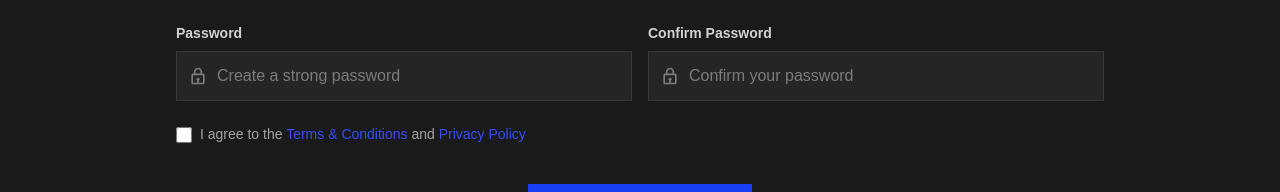
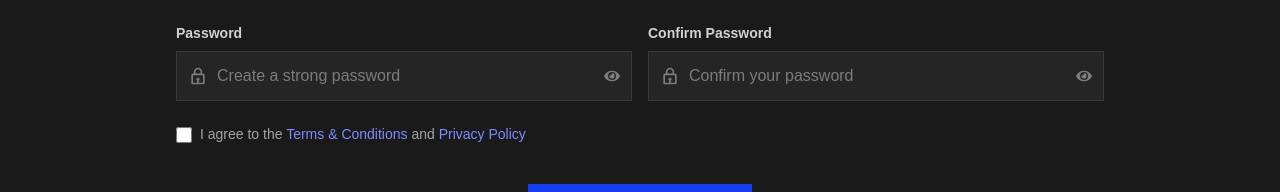
Before and after one commit to blackST4Rez/PAMS, a React (Vite) app in the folder Frontend/: page /register in a window 1280 px wide. Shown: the part 599-791 px from the top of the page. Built offline with nearby package versions, Linux system fonts and the light colour scheme; a web font is replaced by a local one.

Commit message:
Added: Password hidden feature added in the login & register page.

```diff
--- a/Frontend/src/components/Pages/LoginPage.jsx
+++ b/Frontend/src/components/Pages/LoginPage.jsx
@@ -1,8 +1,7 @@
-import { useState } from 'react'
-import { GrLogin } from 'react-icons/gr';;
+import { useState } from 'react';
 import { useNavigate, Link } from 'react-router-dom';
-import { BiUser, BiLock, BiArrowBack } from 'react-icons/bi';
-import { FaExclamationTriangle } from 'react-icons/fa';
+import { BiUser, BiLock, BiArrowFromLeft, BiArrowBack } from 'react-icons/bi';
+import { FaExclamationTriangle, FaEye, FaEyeSlash } from 'react-icons/fa';
 import Header from '../Common/Header';
 import Footer from '../Common/Footer';
 import { useAuth } from '../Context/AuthContext';
@@ -14,6 +13,7 @@ const LoginPage = () => {
     const navigate = useNavigate();
     const [username, setUsername] = useState('');
     const [password, setPassword] = useState('');
+    const [showPassword, setShowPassword] = useState(false);
     const [error, setError] = useState('');
     const [busy, setBusy] = useState(false);
 
@@ -23,12 +23,10 @@ const LoginPage = () => {
         setError('');
         try {
             await login(username, password);
-            /* On success we navigate immediately. The LoginPage unmounts
-               and ProtectedRoute's loader takes over — no reset of `busy`
-               needed, since the component disappears. */
             navigate('/dashboard');
         } catch (err) {
             setError(err.message || 'Login failed');
+        } finally {
             setBusy(false);
         }
     };
@@ -112,12 +110,25 @@ const LoginPage = () => {
                             <div className="relative">
                                 <BiLock className="absolute left-3 top-1/2 -translate-y-1/2 h-5 w-5 text-white/40" />
                                 <input
-                                    type="password"
+                                    type={showPassword ? 'text' : 'password'}
                                     value={password}
                                     onChange={(e) => setPassword(e.target.value)}
                                     placeholder="Password"
-                                    className="w-full pl-10 pr-3 py-3 bg-white/5 border border-white/10 text-white placeholder-white/40 focus:ring-2 focus:ring-[#173ef0] focus:outline-none transition"
+                                    className="w-full pl-10 pr-11 py-3 bg-white/5 border border-white/10 text-white placeholder-white/40 focus:ring-2 focus:ring-[#173ef0] focus:outline-none transition"
                                 />
+                                <button
+                                    type="button"
+                                    onClick={() => setShowPassword((v) => !v)}
+                                    className="absolute right-3 top-1/2 -translate-y-1/2 text-white/40 hover:text-white transition-colors"
+                                    aria-label={showPassword ? 'Hide password' : 'Show password'}
+                                    tabIndex={-1}
+                                >
+                                    {showPassword ? (
+                                        <FaEyeSlash className="w-4 h-4" />
+                                    ) : (
+                                        <FaEye className="w-4 h-4" />
+                                    )}
+                                </button>
                             </div>
                         </div>
 
@@ -134,10 +145,10 @@ const LoginPage = () => {
                         <button
                             disabled={busy}
                             type="submit"
-                            className="w-full flex items-center justify-center gap-3 bg-[#173ef0] text-white px-6 py-3 font-semibold text-base sm:text-lg hover:bg-[#264bee] disabled:opacity-60 disabled:cursor-wait transition-colors min-h-13"
+                            className="w-full flex items-center justify-center gap-3 bg-[#173ef0] text-white px-6 py-3 font-semibold text-base sm:text-lg hover:bg-[#264bee] disabled:opacity-60 transition-colors"
                         >
                             <span>Sign In</span>
-                            <GrLogin className="w-5 h-5" />
+                            <BiArrowFromLeft className="w-5 h-5" />
                         </button>
                     </form>
 
--- a/Frontend/src/components/Pages/RegisterPage.jsx
+++ b/Frontend/src/components/Pages/RegisterPage.jsx
@@ -3,6 +3,7 @@ import {
     BiUser, BiEnvelope, BiLock, BiArrowFromLeft, BiPhone, BiMapPin,
     BiCheckCircle,
 } from 'react-icons/bi';
+import { FaEye, FaEyeSlash } from 'react-icons/fa';
 import { Link } from 'react-router-dom';
 import toast from 'react-hot-toast';
 import Header from '../Common/Header';
@@ -18,6 +19,8 @@ const RegisterPage = () => {
     const { submitRegistration } = useAuth();
     const [submitted, setSubmitted] = useState(false);
     const [busy, setBusy] = useState(false);
+    const [showPassword, setShowPassword] = useState(false);
+    const [showConfirmPassword, setShowConfirmPassword] = useState(false);
     const [form, setForm] = useState({
         firstName: '',
         lastName: '',
@@ -273,13 +276,26 @@ const RegisterPage = () => {
                                 <div className="relative">
                                     <BiLock className="absolute left-3 top-1/2 -translate-y-1/2 h-5 w-5 text-white/40" />
                                     <input
-                                        type="password"
+                                        type={showPassword ? 'text' : 'password'}
                                         name="password"
                                         value={form.password}
                                         onChange={onChange}
                                         placeholder="Create a strong password"
-                                        className="w-full pl-10 pr-3 py-3 bg-white/5 border border-white/10 text-white placeholder-white/40 focus:outline-none focus:ring-2 focus:ring-[#173ef0] transition"
+                                        className="w-full pl-10 pr-11 py-3 bg-white/5 border border-white/10 text-white placeholder-white/40 focus:outline-none focus:ring-2 focus:ring-[#173ef0] transition"
                                     />
+                                    <button
+                                        type="button"
+                                        onClick={() => setShowPassword((v) => !v)}
+                                        className="absolute right-3 top-1/2 -translate-y-1/2 text-white/40 hover:text-white transition-colors"
+                                        aria-label={showPassword ? 'Hide password' : 'Show password'}
+                                        tabIndex={-1}
+                                    >
+                                        {showPassword ? (
+                                            <FaEyeSlash className="w-4 h-4" />
+                                        ) : (
+                                            <FaEye className="w-4 h-4" />
+                                        )}
+                                    </button>
                                 </div>
                             </div>
 
@@ -290,13 +306,26 @@ const RegisterPage = () => {
                                 <div className="relative">
                                     <BiLock className="absolute left-3 top-1/2 -translate-y-1/2 h-5 w-5 text-white/40" />
                                     <input
-                                        type="password"
+                                        type={showConfirmPassword ? 'text' : 'password'}
                                         name="confirmPassword"
                                         value={form.confirmPassword}
                                         onChange={onChange}
                                         placeholder="Confirm your password"
-                                        className="w-full pl-10 pr-3 py-3 bg-white/5 border border-white/10 text-white placeholder-white/40 focus:outline-none focus:ring-2 focus:ring-[#173ef0] transition"
+                                        className="w-full pl-10 pr-11 py-3 bg-white/5 border border-white/10 text-white placeholder-white/40 focus:outline-none focus:ring-2 focus:ring-[#173ef0] transition"
                                     />
+                                    <button
+                                        type="button"
+                                        onClick={() => setShowConfirmPassword((v) => !v)}
+                                        className="absolute right-3 top-1/2 -translate-y-1/2 text-white/40 hover:text-white transition-colors"
+                                        aria-label={showConfirmPassword ? 'Hide password' : 'Show password'}
+                                        tabIndex={-1}
+                                    >
+                                        {showConfirmPassword ? (
+                                            <FaEyeSlash className="w-4 h-4" />
+                                        ) : (
+                                            <FaEye className="w-4 h-4" />
+                                        )}
+                                    </button>
                                 </div>
                             </div>
                         </div>
@@ -312,11 +341,11 @@ const RegisterPage = () => {
                             />
                             <label className="block text-sm text-white/60 leading-snug">
                                 I agree to the{' '}
-                                <Link to="#" className="text-[#374df7] hover:underline">
+                                <Link to="#" className="text-[#7c8cff] hover:underline">
                                     Terms &amp; Conditions
                                 </Link>{' '}
                                 and{' '}
-                                <Link to="#" className="text-[#374df7] hover:underline">
+                                <Link to="#" className="text-[#7c8cff] hover:underline">
                                     Privacy Policy
                                 </Link>
                             </label>
@@ -340,7 +369,7 @@ const RegisterPage = () => {
                             Already have an account?{' '}
                             <Link
                                 to="/login"
-                                className="text-[#374df7] font-semibold hover:text-[#173ef0] hover:underline"
+                                className="text-[#7c8cff] font-semibold hover:text-[#173ef0] hover:underline"
                             >
                                 Sign in
                             </Link>
```
